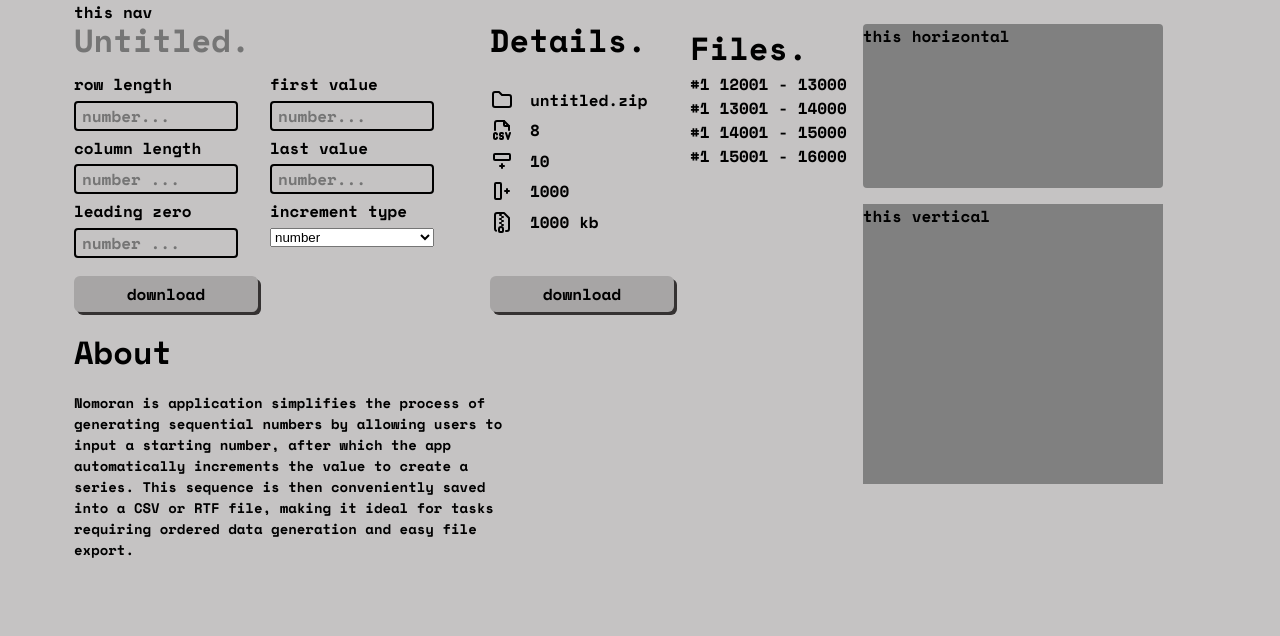
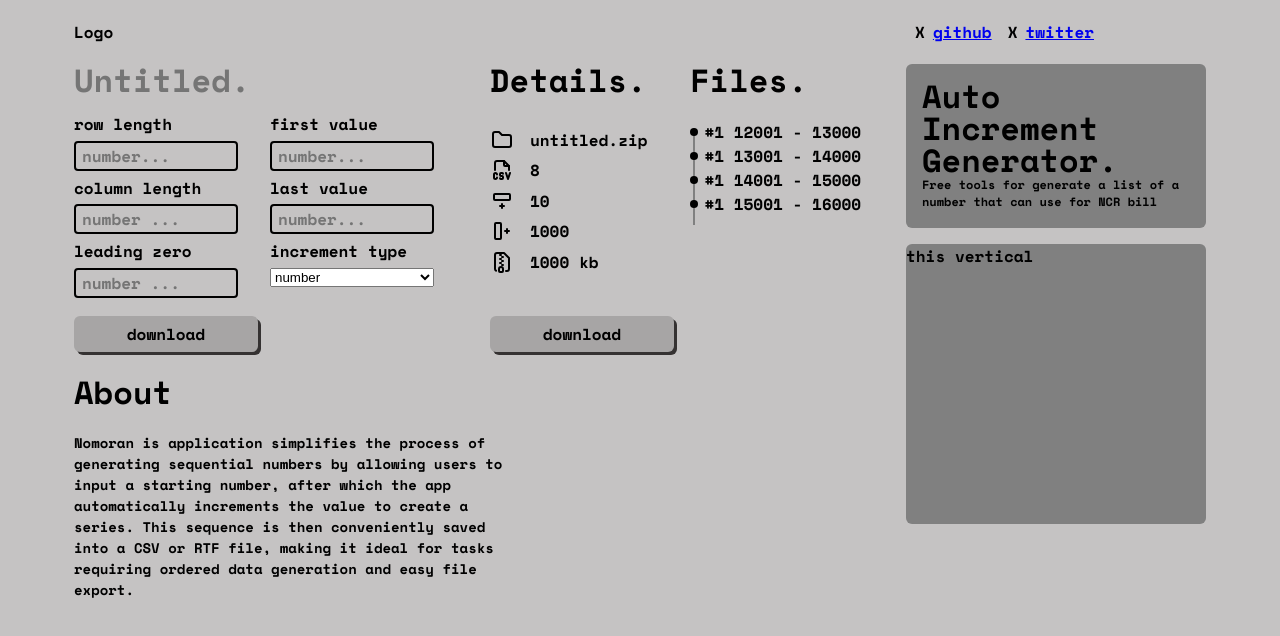
Before and after one commit to adnanmugu/nomoran, a Next.js app: page / in a window 1280 px wide. Shown: the top 636 px of the page. Built offline with nearby package versions, Linux system fonts and the light colour scheme.

Commit message:
add file section

```diff
--- a/src/app/globals.css
+++ b/src/app/globals.css
@@ -47,6 +47,7 @@ body {
 main {
   display: flex;
   flex-direction: row;
+  justify-content: space-between;
 }
 
 button,
@@ -217,7 +218,7 @@ li {
   color: #58a6ff;
 }
 
-.form, .detail, .detail__icon, .detail__container, .form__title, .detail__title, .form--wrapper, .form--container {
+.form, .file__list, .file, .detail, .detail__icon, .detail__container, .form__title, .detail__title, .file__title, .form--wrapper, .form--container {
   display: flex;
   flex-direction: column;
   gap: 1rem;
@@ -230,14 +231,14 @@ li {
 .form--wrapper {
   gap: 0.3rem;
 }
-.form__title, .detail__title {
+.form__title, .detail__title, .file__title {
   justify-content: flex-start;
   align-items: center;
   height: 32px;
   font-size: 32px;
   width: 100%;
 }
-.form__title input, .detail__title input {
+.form__title input, .detail__title input, .file__title input {
   font-size: 32px;
   width: 100%;
   height: 32px;
@@ -275,7 +276,7 @@ li {
   gap: 1rem;
 }
 
-.detail__title {
+.detail__title, .file__title {
   align-items: flex-start;
   justify-content: center;
 }
@@ -290,6 +291,35 @@ li {
   gap: 1rem;
   justify-content: flex-start;
   align-items: center;
+}
+
+.file__container {
+  height: 188px;
+  padding-top: 0.5rem;
+}
+.file__list {
+  justify-content: center;
+  align-items: center;
+  flex-direction: row;
+  gap: 0.4rem;
+}
+.file__dot {
+  height: 8px;
+  width: 8px;
+  border-radius: 50%;
+  background-color: black;
+  position: relative;
+  display: flex;
+  justify-content: center;
+  align-items: flex-start;
+}
+.file__dot::before {
+  content: " ";
+  height: 25px;
+  width: 2px;
+  background-color: gray;
+  z-index: -3;
+  position: absolute;
 }
 
 .container, .container--ads, .container--about, .container--form {
@@ -308,147 +338,49 @@ li {
   font-size: 14px;
 }
 .container--ads {
-  padding: 0 1rem 0 1rem;
   gap: 1rem;
 }
 
-.box--horizontal {
+.ads {
+  display: flex;
+  flex-direction: column;
+  gap: 1rem;
+}
+.ads__164 {
+  padding: 1rem;
   width: 300px;
   height: 164px;
   background-color: gray;
-  border-radius: 4px;
+  border-radius: 6px;
 }
-.box--vertical {
+.ads__164 h1 {
+  line-height: 32px;
+}
+.ads__164 p {
+  font-size: 12px;
+}
+.ads__280 {
   width: 300px;
   height: 280px;
+  border-radius: 6px;
   background-color: gray;
 }
-.box--input {
-  background-color: red;
+
+.header, .header__link, .header__wrapper {
+  height: 32px;
+  margin: 1rem 0 1rem 0;
+  display: flex;
+  flex-direction: row;
+  justify-content: space-between;
+  align-items: center;
 }
-.box--title {
-  color: blue;
-}
-
-.nav {
-  padding: 1rem 0 0 0;
-  display: flex;
-  align-items: center;
-  justify-content: space-between;
-}
-@media (max-width: 440px) {
-  .nav {
-    width: 100%;
-  }
-}
-.nav__logo {
-  display: flex;
-}
-.nav__search {
-  display: inline-flex;
-}
-@media (max-width: 440px) {
-  .nav__search {
-    display: none;
-  }
-}
-.nav__menus {
-  display: flex;
-  align-items: center;
-  justify-content: center;
+.header__wrapper {
+  padding-right: 7rem;
   gap: 1rem;
-}
-@media (max-width: 440px) {
-  .nav__menus {
-    display: none;
-  }
-}
-.nav__menu {
-  display: flex;
-  align-items: center;
-  justify-content: center;
   font-weight: 600;
 }
-.nav__link {
-  color: #8b949e;
-}
-@media (max-width: 440px) {
-  .nav__link {
-    font-size: 14px;
-    font-weight: 14px;
-    padding: 0.4rem 0.6rem;
-  }
-}
-.nav__link:hover {
-  color: #c9d1d9;
-  transition: 0.3s ease;
-  text-decoration: none;
-}
-.nav__link--active {
-  color: #c9d1d9;
-}
-@media (max-width: 440px) {
-  .nav__link--active {
-    font-size: 14px;
-    font-weight: 14px;
-    padding: 0.4rem 0.6rem;
-  }
-}
-.nav__link--active:hover {
-  text-decoration: none;
-}
-.nav__togle {
-  display: none;
-  position: relative;
-}
-@media (max-width: 440px) {
-  .nav__togle {
-    display: flex;
-  }
-}
-.nav__mobile-menu {
-  display: none;
-}
-@media (max-width: 440px) {
-  .nav__mobile-menu {
-    display: block;
-    position: absolute;
-    top: 40px;
-    right: 0;
-    z-index: 999;
-    font-size: 14px;
-    color: #8b949e;
-    background-color: #161b22;
-    border-radius: 6px;
-    box-shadow: 2px 2px 6px #010409;
-    padding: 0.3rem 0.5rem;
-  }
-}
-.nav__avatar {
-  display: none;
-  border-radius: 50%;
-  width: 30px;
-  height: 30px;
-  overflow: hidden;
-}
-.nav__avatar::after {
-  content: "";
-  width: 8px;
-  height: 8px;
-  position: absolute;
-  top: 0;
-  right: 0;
-  border-radius: 50%;
-  background-color: #56d364;
-  border: 1px solid #0d1117;
-}
-.nav__avatar__img {
-  height: 100%;
-  width: auto;
-  object-fit: cover;
-}
-.nav__login {
-  font-weight: 500;
+.header__link {
+  gap: 0.5rem;
 }
 
 .foot {
--- a/src/app/layout.jsx
+++ b/src/app/layout.jsx
@@ -10,7 +10,19 @@ export default function RootLayout({ children }) {
   return (
     <html lang="en">
       <body>
-        <nav>this nav</nav>
+        <nav className="header">
+          <div className="header__logo">Logo</div>
+          <div className="header__wrapper">
+            <div className="header__link">
+              <div className="header__link-icon">X</div>
+              <a href="https://github.com/adnanmugu">github</a>
+            </div>
+            <div className="header__link">
+              <div className="header__link-icon">X</div>
+              <a href="https://github.com/adnanmugu">twitter</a>
+            </div>
+          </div>
+        </nav>
         {children}
       </body>
     </html>
--- a/src/app/page.jsx
+++ b/src/app/page.jsx
@@ -25,8 +25,16 @@ export default function Home() {
         </div>
       </div>
       <div className="container container--ads">
-        <div className="box--horizontal">this horizontal</div>
-        <div className="box--vertical">this vertical</div>
+        <div className="ads">
+          <div className="ads__164">
+            <h1>Auto Increment Generator.</h1>
+            <p>
+              Free tools for generate a list of a number that can use for NCR
+              bill
+            </p>
+          </div>
+          <div className="ads__280">this vertical</div>
+        </div>
       </div>
     </main>
   );
--- a/src/layouts/files.jsx
+++ b/src/layouts/files.jsx
@@ -2,26 +2,24 @@ import React from 'react';
 
 const files = () => {
   return (
-    <div class="content">
-      <h1 class="content__title">Files.</h1>
-      <div class="content__main">
-        <div class="content__wrapper-list">
-          <div class="content__list">
-            <div class="content__list--circle"></div>
+    <div class="file">
+      <span class="file__title">Files.</span>
+      <div class="file__container">
+        <div class="file__list">
+          <div class="file__dot"></div>
           <p>#1 12001 - 13000</p>
         </div>
-          <div class="content__list">
-            <div class="content__list--circle"></div>
+        <div class="file__list">
+          <div class="file__dot"></div>
           <p>#1 13001 - 14000</p>
         </div>
-          <div class="content__list">
-            <div class="content__list--circle"></div>
+        <div class="file__list">
+          <div class="file__dot"></div>
           <p>#1 14001 - 15000</p>
         </div>
-          <div class="content__list">
-            <div class="content__list--circle"></div>
+        <div class="file__list">
+          <div class="file__dot"></div>
           <p>#1 15001 - 16000</p>
-          </div>
         </div>
       </div>
     </div>
--- a/style/scss/base/_reset.scss
+++ b/style/scss/base/_reset.scss
@@ -18,6 +18,7 @@ body {
 main {
   display: flex;
   flex-direction: row;
+  justify-content: space-between;
 }
 
 button,
--- a/style/scss/layouts/_container.scss
+++ b/style/scss/layouts/_container.scss
@@ -19,30 +19,32 @@
 
   &--ads {
     @extend .container;
-    padding: 0 1rem 0 1rem;
     gap: 1rem;
   }
 }
 
-.box {
-  &--horizontal {
+.ads {
+  display: flex;
+  flex-direction: column;
+  gap: 1rem;
+  &__164 {
+    padding: 1rem;
     width: 300px;
     height: 164px;
     background-color: gray;
-    border-radius: 4px;
+    border-radius: 6px;
+    h1 {
+      line-height: 32px;
+    }
+    p {
+      font-size: 12px;
+    }
   }
 
-  &--vertical {
+  &__280 {
     width: 300px;
     height: 280px;
+    border-radius: 6px;
     background-color: gray;
   }
-
-  &--input {
-    background-color: red;
-  }
-
-  &--title {
-    color: blue;
-  }
 }
--- a/style/scss/layouts/_header.scss
+++ b/style/scss/layouts/_header.scss
@@ -1,109 +1,19 @@
 // header
-.nav {
-  padding: 1rem 0 0 0;
+.header {
+  height: 32px;
+  margin: 1rem 0 1rem 0;
   display: flex;
+  flex-direction: row;
+  justify-content: space-between;
   align-items: center;
-  justify-content: space-between;
-  @include media("<=440px") {
-    width: 100%;
-  }
-  &__logo {
-    display: flex;
-  }
-  &__search {
-    display: inline-flex;
-    @include media("<=440px") {
-      display: none;
-    }
-  }
-  &__menus {
-    display: flex;
-    align-items: center;
-    justify-content: center;
+  &__wrapper {
+    @extend .header;
+    padding-right: 7rem;
     gap: 1rem;
-    @include media("<=440px") {
-      display: none;
-    }
-  }
-  &__menu {
-    display: flex;
-    align-items: center;
-    justify-content: center;
     font-weight: 600;
   }
   &__link {
-    color: $text-secondary;
-    @include media("<=440px") {
-      font-size: 14px;
-      font-weight: $medium;
-      padding: 0.4rem 0.6rem;
-    }
-    &:hover {
-      color: $text-primary;
-      transition: 0.3s ease;
-      text-decoration: none;
-    }
-    &--active {
-      color: $text-primary;
-      @include media("<=440px") {
-        font-size: 14px;
-        font-weight: $medium;
-        padding: 0.4rem 0.6rem;
-      }
-      &:hover {
-        text-decoration: none;
-      }
-    }
-  }
-
-  // avatar
-  &__togle {
-    display: none;
-    position: relative;
-    @include media("<=440px") {
-      display: flex;
-    }
-  }
-  &__mobile-menu {
-    display: none;
-    @include media("<=440px") {
-      display: block;
-      position: absolute;
-      top: 40px;
-      right: 0;
-      z-index: 999;
-      font-size: $medium;
-      color: $text-secondary;
-      background-color: $card-0;
-      border-radius: 6px;
-      box-shadow: 2px 2px 6px $black;
-      padding: 0.3rem 0.5rem;
-    }
-  }
-  &__avatar {
-    display: none;
-    border-radius: 50%;
-    width: 30px;
-    height: 30px;
-    overflow: hidden;
-    &::after {
-      content: "";
-      width: 8px;
-      height: 8px;
-      position: absolute;
-      top: 0;
-      right: 0;
-      border-radius: 50%;
-      background-color: $green-2;
-      border: 1px solid $theme-dark-bg;
-    }
-    &__img {
-      height: 100%;
-      width: auto;
-      object-fit: cover;
-    }
-  }
-  &__login {
-    font-weight: 500;
+    @extend .header;
+    gap: 0.5rem;
   }
 }
--- a/style/scss/layouts/_input.scss
+++ b/style/scss/layouts/_input.scss
@@ -90,3 +90,42 @@
     align-items: center;
   }
 }
+
+.file {
+  @extend .form;
+  &__title {
+    @extend .detail__title;
+  }
+
+  &__container {
+    height: 188px;
+    padding-top: 0.5rem;
+  }
+
+  &__list {
+    @extend .form;
+    justify-content: center;
+    align-items: center;
+    flex-direction: row;
+    gap: 0.4rem;
+  }
+
+  &__dot {
+    height: 8px;
+    width: 8px;
+    border-radius: 50%;
+    background-color: black;
+    position: relative;
+    display: flex;
+    justify-content: center;
+    align-items: flex-start;
+    &::before {
+      content: ' ';
+      height: 25px;
+      width: 2px;
+      background-color: gray;
+      z-index: -3;
+      position: absolute;
+    }
+  }
+}
```
Also changed, not shown: 1 other file (tests, documents, lock files or other folders). Lines whose indentation alone changed are shown as unchanged.
